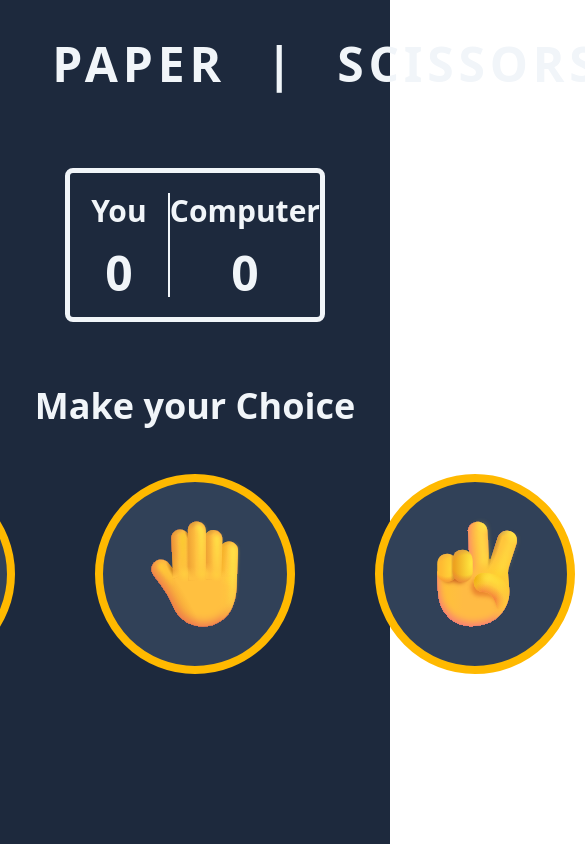
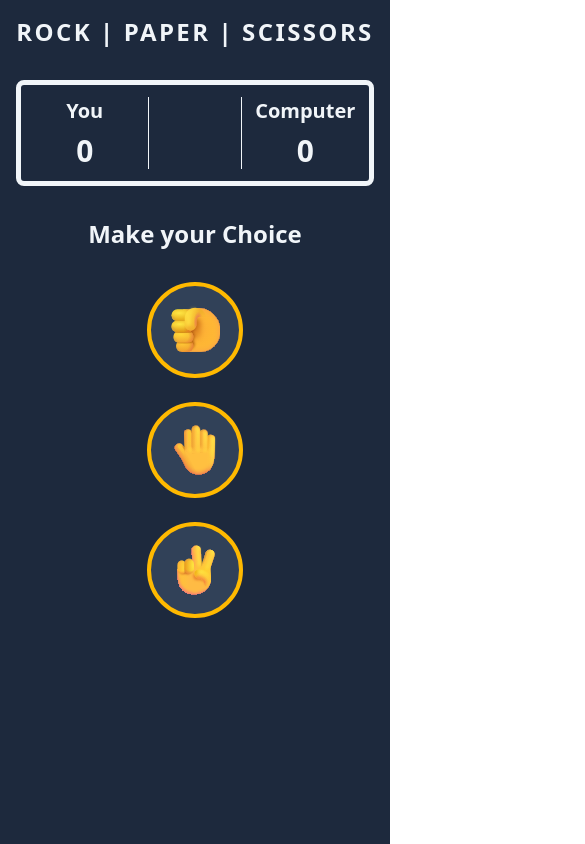
Before and after one commit to jutuli/Rock_Paper_Scissors, a React (Vite) app: page / in a window 390 px wide. Shown: the whole page, 585 px wide, since content can reach past the window. Built offline with nearby package versions, Linux system fonts and the light colour scheme.

Commit message:
Refactor component styles for responsive mobile desig

```diff
--- a/src/components/GamePlay.tsx
+++ b/src/components/GamePlay.tsx
@@ -4,11 +4,11 @@ interface IGamePlayProps {
 
 const GamePlay = ({ makeChoice }: IGamePlayProps) => {
   const buttonDesign =
-    "size-50 rounded-full border-8 border-amber-400 bg-slate-700 p-8 cursor-pointer transition-all duration-300 ease-in-out hover:bg-slate-300 hover:shadow-lg flex items-center justify-center group";
+    "size-24 md:size-50 rounded-full border-4 md:border-8 border-amber-400 bg-slate-700 p-4 md:p-8 cursor-pointer transition-all duration-300 ease-in-out hover:bg-slate-300 hover:shadow-lg flex items-center justify-center group";
   return (
-    <section className="mt-6 flex flex-col items-center gap-4">
-      <h2 className="text-4xl font-bold">Make your Choice</h2>
-      <div className="choices mt-8 flex justify-around gap-20">
+    <section className="mt-4 flex flex-col items-center gap-4 md:mt-6">
+      <h2 className="text-2xl font-bold md:text-4xl">Make your Choice</h2>
+      <div className="choices mt-4 flex flex-col justify-around gap-6 md:mt-8 md:flex-row md:gap-20">
         <button
           className={`${buttonDesign} `}
           onClick={() => makeChoice("rock")}
@@ -16,21 +16,21 @@ const GamePlay = ({ makeChoice }: IGamePlayProps) => {
           <img
             src="/img/rock.svg"
             alt="Rock"
-            className="size-30 rotate-270 transition-transform duration-300 group-hover:scale-125"
+            className="size-16 rotate-270 transition-transform duration-300 group-hover:scale-125 md:size-30"
           />
         </button>
         <button className={buttonDesign} onClick={() => makeChoice("paper")}>
           <img
             src="/img/paper.svg"
             alt="Paper"
-            className="size-30 transition-transform duration-300 group-hover:scale-125"
+            className="size-16 transition-transform duration-300 group-hover:scale-125 md:size-30"
           />
         </button>
         <button className={buttonDesign} onClick={() => makeChoice("scissors")}>
           <img
             src="/img/scissors.svg"
             alt="Scissors"
-            className="size-30 transition-transform duration-300 group-hover:scale-125"
+            className="size-16 transition-transform duration-300 group-hover:scale-125 md:size-30"
           />
         </button>
       </div>
--- a/src/components/Header.tsx
+++ b/src/components/Header.tsx
@@ -1,7 +1,7 @@
 const Header = () => {
   return (
     <header>
-      <h1 className="my-10 flex gap-10 text-center text-5xl font-bold tracking-widest uppercase">
+      <h1 className="my-4 flex gap-2 text-center text-2xl font-bold tracking-widest uppercase md:my-10 md:gap-10 md:text-5xl">
         <span>Rock</span> <span>|</span>
         <span>Paper</span>
         <span>|</span> <span>Scissors</span>
--- a/src/components/Result.tsx
+++ b/src/components/Result.tsx
@@ -24,35 +24,35 @@ const Result = ({
     winnerText = "Computer wins!";
   }
 
-  const playerImageClassName = `size-50 ${
+  const playerImageClassName = `size-24 md:size-50 ${
     playerChoice === "rock" ? "rotate-270" : ""
   }`;
-  const computerImageClassName = `size-50 ${
+  const computerImageClassName = `size-24 md:size-50 ${
     computerChoice === "rock" ? "rotate-270" : ""
   }`;
   return (
-    <section className="mt-8 flex items-center gap-20">
-      <div className="flex flex-col items-center justify-center gap-10">
-        <h3 className="text-4xl font-bold">Your Choice</h3>
+    <section className="my-4 flex flex-col items-center gap-6 md:mt-8 md:flex-row md:gap-20">
+      <div className="flex flex-col items-center justify-center gap-4 md:gap-10">
+        <h3 className="text-2xl font-bold md:text-4xl">Your Choice</h3>
         <img
           src={`/img/${playerChoice}.svg`}
           alt={playerChoice}
           className={playerImageClassName}
         />
       </div>
-      <div className="flex flex-col items-center justify-center gap-5 text-4xl font-bold">
+      <div className="order-last flex flex-col items-center justify-center gap-5 text-4xl font-bold md:order-none">
         <p>{winnerText}</p>
         {!isFinalResult && (
           <button
             onClick={handleRound}
-            className="h-14 cursor-pointer rounded-lg border-4 border-transparent bg-amber-400 px-10 text-3xl font-bold text-slate-800 transition-all duration-300 ease-in-out hover:border-amber-400 hover:bg-slate-800 hover:text-slate-100"
+            className="h-10 cursor-pointer rounded-lg border-4 border-transparent bg-amber-400 px-6 text-xl font-bold text-slate-800 transition-all duration-300 ease-in-out hover:border-amber-400 hover:bg-slate-800 hover:text-slate-100 md:h-14 md:px-10 md:text-3xl"
           >
             Next Round
           </button>
         )}
       </div>
-      <div className="flex flex-col items-center justify-center gap-10">
-        <h3 className="text-4xl font-bold">Computer Choice</h3>
+      <div className="flex flex-col items-center justify-center gap-4 md:gap-10">
+        <h3 className="text-2xl font-bold md:text-4xl">Computer Choice</h3>
         <img
           src={`/img/${computerChoice}.svg`}
           alt={computerChoice}
--- a/src/components/ScoreBoard.tsx
+++ b/src/components/ScoreBoard.tsx
@@ -5,16 +5,16 @@ interface IScoreBoardProps {
 
 const ScoreBoard = ({ playerScore, computerScore }: IScoreBoardProps) => {
   const scoreDesign =
-    "computer-score border-slate-100 flex flex-col items-center justify-center gap-5 w-60";
+    "computer-score border-slate-100 flex flex-col items-center justify-center gap-2 w-32 md:gap-5 md:w-60";
   return (
-    <section className="score-board my-10 flex w-2/3 justify-between rounded-lg border-5 border-slate-100 py-5">
+    <section className="score-board my-4 flex w-11/12 justify-between rounded-lg border-5 border-slate-100 py-3 md:my-10 md:w-2/3 md:py-5">
       <div className={`player-score ${scoreDesign} border-r`}>
-        <h2 className="text-3xl font-bold">You</h2>
-        <p className="text-5xl font-bold">{playerScore}</p>
+        <h2 className="text-xl font-bold md:text-3xl">You</h2>
+        <p className="text-3xl font-bold md:text-5xl">{playerScore}</p>
       </div>
       <div className={`computer-score ${scoreDesign} border-l`}>
-        <h2 className="text-3xl font-bold">Computer</h2>
-        <p className="text-5xl font-bold">{computerScore}</p>
+        <h2 className="text-xl font-bold md:text-3xl">Computer</h2>
+        <p className="text-3xl font-bold md:text-5xl">{computerScore}</p>
       </div>
     </section>
   );
```
